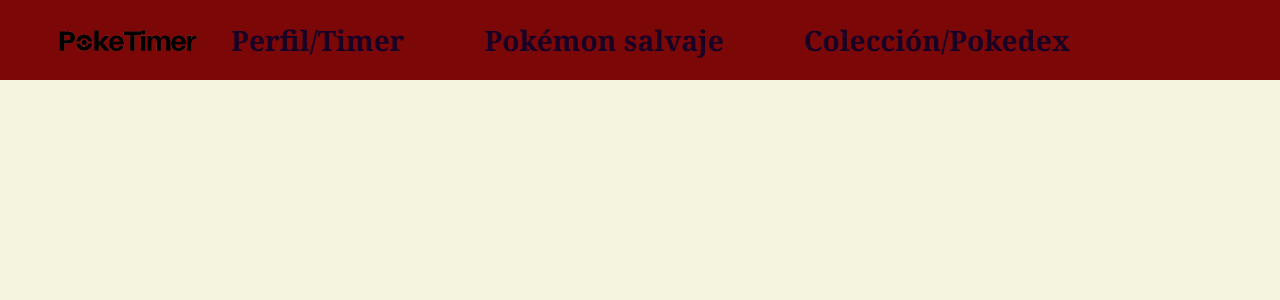
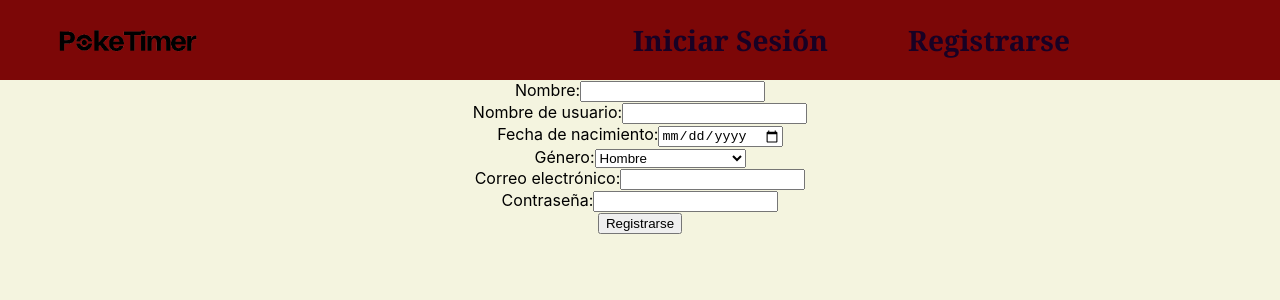
Before and after one commit to Oscar-Suarez/PokeTimerPrueba, a React (Create React App) app: page /Registro in a window 1280 px wide. Shown: the top 300 px of the page. Built offline with nearby package versions, Linux system fonts and the light colour scheme.

Commit message:
Se agregó una función para sumar medallas cada que llegas al nivel 100. Se agregó y modificó documentación del código. Se hicieron los componentes y las páginas de iniciar sesión y registro. Se modificó el menú principal, ahora para acceder al otro menú se necesita iniciar sesión.

```diff
--- a/src/App.js
+++ b/src/App.js
@@ -5,6 +5,8 @@ import Cronometro from './components/Cronometro';
 import Iniciales from './components/Iniciales'
 import PokeSalvaje from './components/PokeSalvaje';
 import Coleccion from './components/Coleccion';
+import InicioSesion from './components/InicioSesion';
+import Registro from './components/Registro';
 import { Route, BrowserRouter as Router, Routes} from 'react-router-dom';
 import { MyContextProvider } from './MyContext';
 
@@ -14,10 +16,11 @@ function App() {
   return (
     <MyContextProvider>
     <div className="App">
-
       <Router>
       <AppBar/>
         <Routes>
+        <Route path='/InicioSesion' element={[<InicioSesion key={"IniciarSesion" } />, ]} />
+        <Route path='/Registro' element={[<Registro key={"IniciarSesion" } />, ]} />
           <Route path='/Iniciales' element={[<Iniciales key={"iniciales" } />, ]} />
           <Route path='/Perfil' element={[<PokePrincipal key={"pp"}/>, <Cronometro key={"crono"}/>]}/>
           <Route path='/PokeSalvaje' element={[<PokeSalvaje key={"PokeSalvaje"}/>, ]}/>
--- a/src/MyContext.js
+++ b/src/MyContext.js
@@ -11,6 +11,8 @@ function MyContextProvider({ children }) {
   const [evolucionando, setEvolucionando] = useState([]);
   const [estaEvolucionado, setEstaEvolucionado] = useState(false);
   const [unaEvo, setUnaEvo] = useState(false);
+  const [medallas, setMedallas] = useState(0);
+  const [sesionIniciada, setSesionIniciada] = useState(false);
 
 
 
@@ -31,9 +33,11 @@ function MyContextProvider({ children }) {
     estaEvolucionado,
     setEstaEvolucionado,
     unaEvo,
-    setUnaEvo
-
-
+    setUnaEvo,
+    medallas,
+    setMedallas,
+    sesionIniciada,
+    setSesionIniciada
   };
 
   return (
--- a/src/components/AppBar.js
+++ b/src/components/AppBar.js
@@ -1,14 +1,20 @@
 import "../styles/AppBar.css";
 import bl1 from "../assets/img/bl1.png";
 import {Link} from "react-router-dom";
+import { useContext } from "react";
+import { MyContext } from "../MyContext";
+
+function AppBar() {
+    const{sesionIniciada} = useContext(MyContext);
+
+    return(
 
 
-function AppBar() {
-    return(
         <nav className="navbar">
+            {sesionIniciada ? (
             <div className="nav-container">
                 <div className='nav-left'>
-                    <Link to={"/"}>
+                    <Link to={"/Perfil"}>
                     <img alt='PokeTimer' className='nav-img' src={bl1}></img>
                     </Link>
 
@@ -25,6 +31,24 @@ function AppBar() {
                     </Link>
                 </div>
             </div>
+            ):(
+            <div className="nav-container">
+                <div className='nav-left'>
+                    <Link to={"/"}>
+                    <img alt='PokeTimer' className='nav-img' src={bl1}></img>
+                    </Link>
+                </div>
+                <div className="nav-links">
+                    <Link to={"/InicioSesion"} >
+                    <h3>Iniciar Sesión</h3>
+                    </Link>
+                    <Link to={"/Registro"} >
+                    <h3>Registrarse</h3>
+                    </Link>
+                </div>
+            </div>
+
+    ) }
         </nav>
     )
 
--- a/src/components/Cronometro.js
+++ b/src/components/Cronometro.js
@@ -15,7 +15,7 @@ function Cronometro() {
     const [seleccionado, setSeleccionado] = useState(false);
     const [tiempoLocal, setTiempoLocal] = useState(0);
     const [evolucionEjecutada, setEvolucionEjecutada] = useState(false);
-    const { pokeball, setPokeball, pokePrincipal, nivel, setNivel, tiempo, setTiempo, setPokeSalvaje, pokeSalvaje, setEvolucionando } = useContext(MyContext);
+    const { pokeball, setPokeball, pokePrincipal, nivel, setNivel, tiempo, setTiempo, setPokeSalvaje, pokeSalvaje, setEvolucionando, medallas, setMedallas } = useContext(MyContext);
 
     //Función para iniciar el cronómetro.
     const iniciar = useCallback(() => {
@@ -58,16 +58,17 @@ function Cronometro() {
             }
             //Funcionalidades para aumentar tiempo y nivel para cada pokémon seleccionado como principal; además de aumentar el tiempo total y el tiempo local del cronómetro.
             intervalo = setInterval(() => {
-                setTiempo((tiempo) => tiempo + 1000);
-                setTiempoTotal((tiempoTotal) => tiempoTotal + 1000);
-                setTiempoLocal((tiempoLocal) => tiempoLocal + 1000);
+                setTiempo((tiempo) => tiempo + 10000);
+                setTiempoTotal((tiempoTotal) => tiempoTotal + 10000);
+                setTiempoLocal((tiempoLocal) => tiempoLocal + 10000);
                 const xpNivelActual = xpParaSubirNivel[nivel];
                 if (pokePrincipal.tiempo >= xpNivelActual) {
                     setNivel((nivel) => nivel + 1);
                     if (pokePrincipal.nivel === 10) {
                         setPokeball((pokeball) => pokeball + 1);
-                    } else if (pokePrincipal.nivel % 20 === 0 && pokePrincipal.nivel !== 0) {
+                    } else if (pokePrincipal.nivel % 20 === 0 && pokePrincipal.nivel !== 0 && pokePrincipal.nivel === 50) {
                         setPokeball((pokeball) => pokeball + 1);
+
                     }
                 }
 
@@ -76,10 +77,15 @@ function Cronometro() {
                     setActivo(false);
                     setDetenido(true);
                     console.log("Has llegado al máximo nivel")
+                    setPokeball((pokeball) => pokeball + 5);
+                    setMedallas((medallas) => medallas + 1);
+                    console.log(medallas);
                 }
 
                 // Bucle necesario para evolucionar el Pokémon cada cierto nivel
-                if (pokePrincipal.nivel === 2 && pokePrincipal.evoluciones && !evolucionEjecutada && pokePrincipal.segundaEvo?.name?.toUpperCase() !== pokePrincipal.name) {
+                if (pokePrincipal.nivel === 45 && pokePrincipal.evoluciones && !evolucionEjecutada && pokePrincipal.segundaEvo?.name?.toUpperCase() !== pokePrincipal.name) {
+
+                    //Esta variable se declara para saber si el pokémon tiene 1 o 2 evoluciones, se intercambia la url dependiendo de la cantidad de evoluciones que tenga y también en caso de que no tenga evoluciones
                     let link = ``
                     if(pokePrincipal.evoluciones && pokePrincipal.evoluciones?.name?.toUpperCase() !== pokePrincipal.name){
                         link = `https://pokeapi.co/api/v2/pokemon/${pokePrincipal.evoluciones?.name}`;
@@ -109,7 +115,7 @@ function Cronometro() {
                                 setPokeSalvaje(pokeSalvaje => [...pokeSalvaje, nuevoPokemon]);
                                 console.log(`¡${pokePrincipal.name} ha evolucionado!`);
                                 console.log(`COLECCCIÓN DE POKES ${pokeSalvaje.map(pokemon => pokemon.name).join(', ')}`);
-                                setEvolucionEjecutada(true);
+                                setEvolucionEjecutada(true); //Esta const se declara para que el bucle solo se repita 1 vez por cada evolución
                             }
                         });
                 }
@@ -118,9 +124,8 @@ function Cronometro() {
             clearInterval(intervalo);
         }
         return () => clearInterval(intervalo);
-    }, [activo, detenido, evolucionEjecutada, nivel, pokePrincipal, pokeSalvaje, setEvolucionando, setNivel, setPokeSalvaje, setPokeball, setTiempo, tiempo,]);
+    }, [activo, detenido, evolucionEjecutada, medallas, nivel, pokePrincipal, pokeSalvaje, setEvolucionando, setMedallas, setNivel, setPokeSalvaje, setPokeball, setTiempo, tiempo]);
 
-    console.log(pokePrincipal)
 
     //Función para formatear el tiempo en horas, minutos y segundos.
     const formatoTiempo = (tiempo) => {
--- /dev/null
+++ b/src/components/InicioSesion.js
@@ -0,0 +1,47 @@
+import React, { useState, useContext } from "react";
+import { MyContext } from "../MyContext";
+
+function InicioSesion() {
+    const [username, setUsername] = useState('');
+    const [password, setPassword] = useState('');
+    const{setSesionIniciada} = useContext(MyContext);
+
+    const handleUsernameChange = (event) => {
+        setUsername(event.target.value);
+    };
+
+    const handlePasswordChange = (event) => {
+        setPassword(event.target.value);
+    };
+
+    const handleSubmit = (event) => {
+        event.preventDefault();
+        // Aquí podrías hacer la lógica para enviar los datos a un servidor, autenticar al usuario, etc.
+        console.log({
+            username,
+            password,
+        });
+        setSesionIniciada(true)
+    };
+
+    return (
+        <form onSubmit={handleSubmit}>
+            <label>
+                Nombre de usuario:
+                <input type="text" value={username} onChange={handleUsernameChange} required />
+            </label>
+            <br />
+            <label>
+                Contraseña:
+                <input type="password" value={password} onChange={handlePasswordChange} required />
+            </label>
+            <br />
+            <button type="submit">Iniciar sesión</button>
+        </form>
+    );
+}
+
+
+
+
+export default InicioSesion;
--- /dev/null
+++ b/src/components/Registro.js
@@ -0,0 +1,100 @@
+import React, { useState } from "react";
+
+function Registro() {
+    const [name, setName] = useState("");
+    const [username, setUsername] = useState("");
+    const [email, setEmail] = useState("");
+    const [birthdate, setBirthdate] = useState("");
+    const [gender, setGender] = useState("");
+    const [password, setPassword] = useState("");
+
+    const handleRegistration = (event) => {
+        event.preventDefault();
+
+        // Aquí podrías hacer la lógica para enviar los datos a un servidor, guardarlos en una base de datos, etc.
+        console.log({
+            name,
+            username,
+            email,
+            birthdate,
+            gender,
+            password,
+        });
+
+        // Muestra el mensaje de éxito y restablece los campos del formulario a sus valores originales
+        alert("¡Cuenta creada exitosamente!");
+        setName("");
+        setUsername("");
+        setEmail("");
+        setBirthdate("");
+        setGender("");
+        setPassword("");
+    };
+
+    const handleNameChange = (event) => {
+        setName(event.target.value);
+    };
+
+    const handleUsernameChange = (event) => {
+        setUsername(event.target.value);
+    };
+
+    const handleEmailChange = (event) => {
+        setEmail(event.target.value);
+    };
+
+    const handleBirthdateChange = (event) => {
+        setBirthdate(event.target.value);
+    };
+
+    const handleGenderChange = (event) => {
+        setGender(event.target.value);
+    };
+
+    const handlePasswordChange = (event) => {
+        setPassword(event.target.value);
+    };
+
+    return (
+        <form onSubmit={handleRegistration}>
+            <label>
+                Nombre:
+                <input type="text" value={name} onChange={handleNameChange} required />
+            </label>
+            <br />
+            <label>
+                Nombre de usuario:
+                <input type="text" value={username} onChange={handleUsernameChange} required />
+            </label>
+            <br />
+            <label>
+                Fecha de nacimiento:
+                <input type="date" value={birthdate} onChange={handleBirthdateChange} required />
+            </label>
+            <br />
+            <label>
+                Género:
+                <select value={gender} onChange={handleGenderChange} required>
+                    <option value="male">Hombre</option>
+                    <option value="female">Mujer</option>
+                    <option value="nonbinary">No binario</option>
+                    <option value="prefer-not-to-say">Prefiero no responder</option>
+                </select>
+            </label>
+            <br />
+            <label>
+                Correo electrónico:
+                <input type="email" value={email} onChange={handleEmailChange} required />
+            </label>
+            <br />
+            <label>
+                Contraseña:
+                <input type="password" value={password} onChange={handlePasswordChange} required />
+            </label>
+            <br />
+            <button type="submit">Registrarse</button>
+        </form>
+    );
+}
+
+export default Registro;
```
